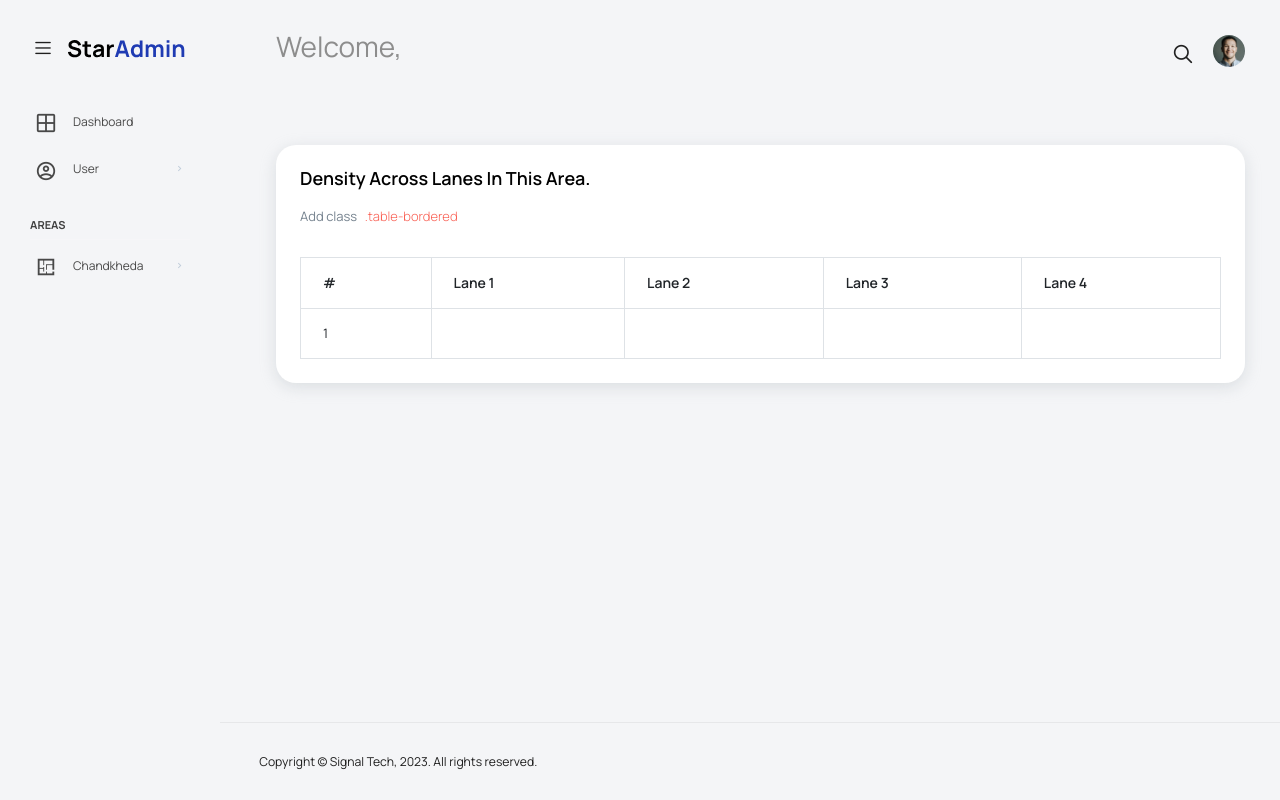
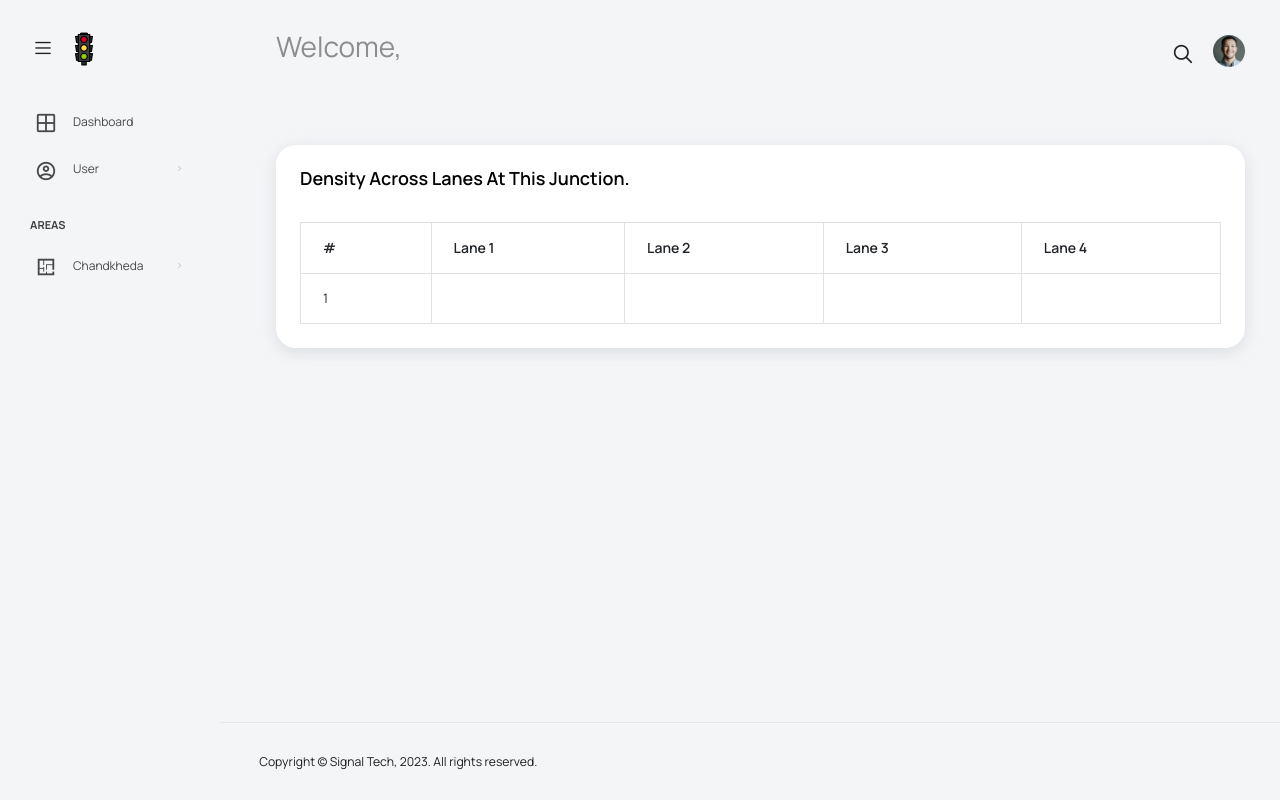
Before and after one commit to ganpat-university/ibm-project-submission-2019-batch-karankardas, a Flask app: template templates/showDensity.html in a window 1280 px wide. Run offline with Flask 2, Linux system fonts and the light colour scheme; the template is opened without the code that fills it, so the values that code supplies are empty; some libraries are stand-ins or nearby versions.

Commit message:
UI altered in some pages

```diff
--- a/templates/showDensity.html
+++ b/templates/showDensity.html
@@ -5,7 +5,7 @@
   <!-- Required meta tags -->
   <meta charset="utf-8">
   <meta name="viewport" content="width=device-width, initial-scale=1, shrink-to-fit=no">
-  <title>Dashboard</title>
+  <title>Traffic Status</title>
   <!-- plugins:css -->
   <link rel="stylesheet" href="{{ url_for('static',filename='vendors/feather/feather.css') }}" />
   <link rel="stylesheet" href="{{ url_for('static',filename='vendors/mdi/css/materialdesignicons.min.css') }}" />
@@ -36,10 +36,10 @@
         </div>
         <div>
           <a class="navbar-brand brand-logo" href="index.html">
-            <img src="images/logo.svg" alt="logo" />
+            <img src="{{ url_for('static',filename='images/favicon1.png') }}" alt="logo" />
           </a>
           <a class="navbar-brand brand-logo-mini" href="index.html">
-            <img src="images/logo-mini.svg" alt="logo" />
+            <img src="{{ url_for('static',filename='images/favicon1.png') }}" alt="logo" />
           </a>
         </div>
       </div>
@@ -59,14 +59,13 @@
           </li>
           <li class="nav-item dropdown d-none d-lg-block user-dropdown">
             <a class="nav-link" id="UserDropdown" href="#" data-bs-toggle="dropdown" aria-expanded="false">
-              <img class="img-xs rounded-circle" src="images/faces/face8.jpg" alt="Profile image"> </a>
+              <img class="img-xs rounded-circle" src="{{ url_for('static',filename='images/faces/face8.jpg') }}" alt="Profile image"> </a>
             <div class="dropdown-menu dropdown-menu-right navbar-dropdown" aria-labelledby="UserDropdown">
               <div class="dropdown-header text-center">
-                <img class="img-md rounded-circle" src="images/faces/face8.jpg" alt="Profile image">
+                <img class="img-md rounded-circle" src="{{ url_for('static',filename='images/faces/face8.jpg') }}" alt="Profile image">
                 <p class="mb-1 mt-3 font-weight-semibold">{{session['firstname']}} {{session['lastname']}}</p>
                 <p class="fw-light text-muted mb-0">{{session['email']}}</p>
               </div>
-              <a class="dropdown-item"><i class="dropdown-item-icon mdi mdi-account-outline text-primary me-2"></i> My Profile</a>
               <a href="{{ url_for('logout')}}" class="dropdown-item"><i class="dropdown-item-icon mdi mdi-power text-primary me-2"></i>Sign Out</a>
             </div>
           </li>
@@ -124,10 +123,8 @@
                     <div class="col-lg-12 grid-margin stretch-card">
                         <div class="card">
                           <div class="card-body">
-                            <h4 class="card-title">Density across lanes in this area.</h4>
-                            <p class="card-description">
-                              Add class <code>.table-bordered</code>
-                            </p>
+                            <h4 class="card-title">Density across lanes at this junction.</h4>
+                            <p class="card-description"></p>
                             <div class="table-responsive pt-3">
                               <table class="table table-bordered">
                                 <thead>
```
Also changed, not shown: templates/createAreaManager.html (+5 -6 lines), templates/dashboard.html (+6 -7 lines), README.md, app.py (line endings or trailing spaces), user_info.db, 1 other file.
